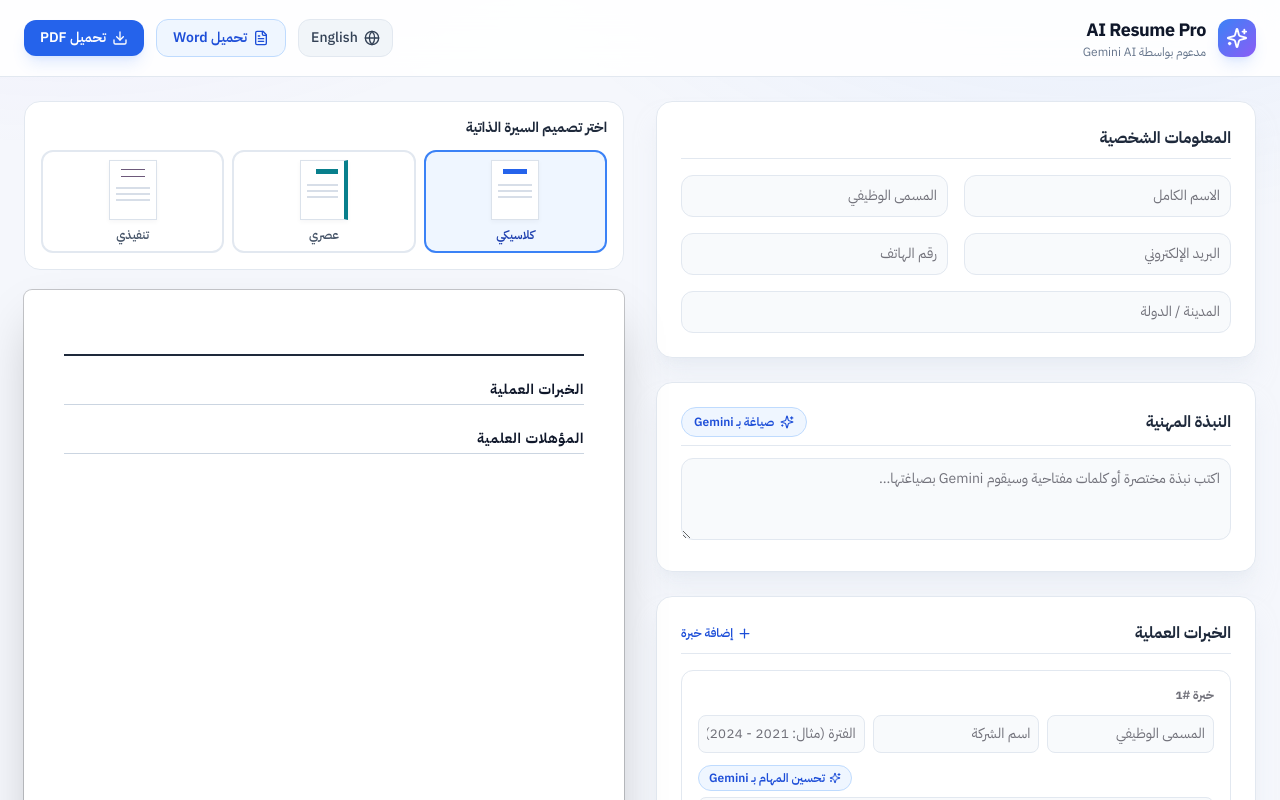
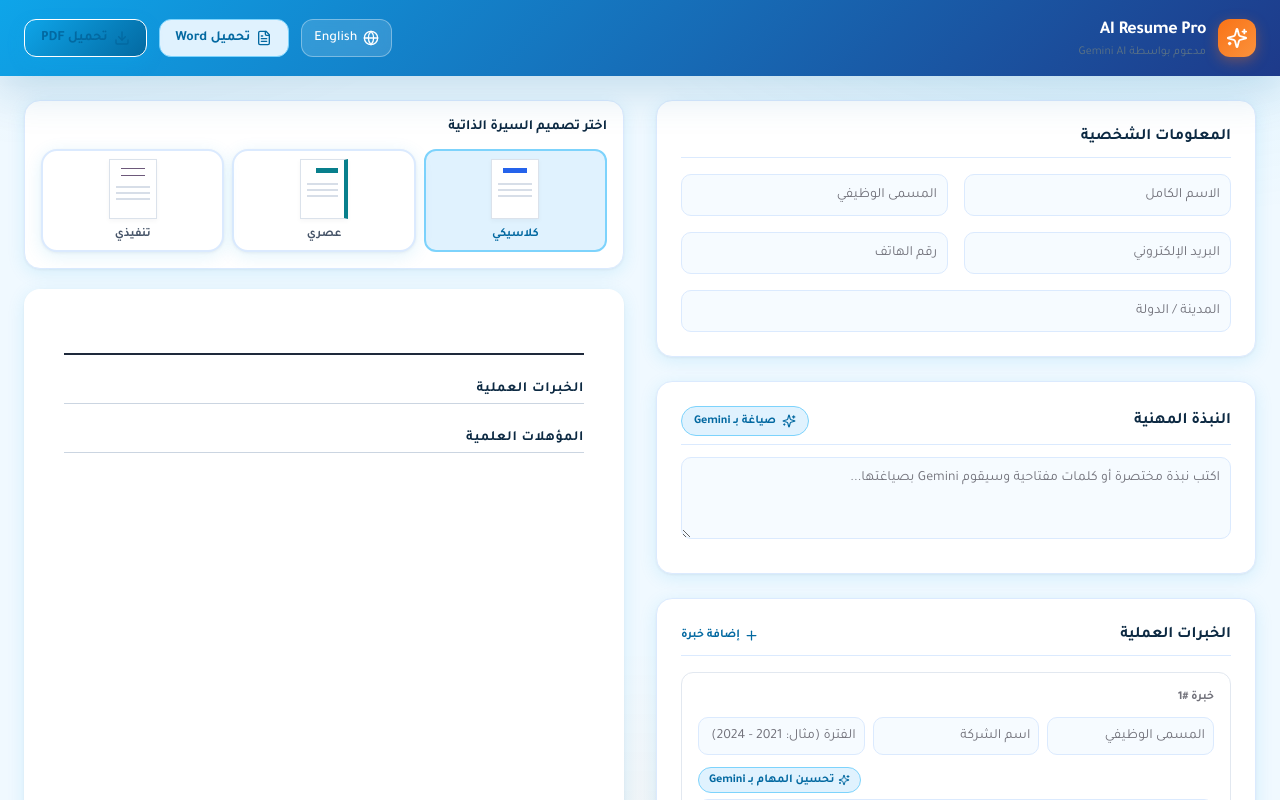
Before and after one commit to mrahmed22296-gif/ai-resume-builder, a Next.js app: page / in a window 1280 px wide. Shown: the top 800 px of the page. Built offline with nearby package versions, Linux system fonts and the light colour scheme.

Commit message:
Restyle with end-of-service calculator theme (Tajawal font, sky + orange palette)
Added Google Fonts import for Tajawal and defined CSS variables for the end-of-service calculator theme.

```diff
--- a/app/globals.css
+++ b/app/globals.css
@@ -1,3 +1,4 @@
+@import url('https://fonts.googleapis.com/css2?family=Tajawal:wght@400;500;700;900&display=swap');
 @tailwind base;
 @tailwind components;
 @tailwind utilities;
@@ -82,3 +83,123 @@ body::before {
 .site-contact-links { display: flex; justify-content: center; align-items: center; flex-wrap: wrap; gap: 8px 20px; }
 .site-contact-links a { color: #2563eb; text-decoration: underline; text-underline-offset: 3px; overflow-wrap: anywhere; }
 @media print { .site-contact-footer { display: none !important; } }
+
+
+/* ===== End-of-service calculator theme (Tajawal, sky + orange) ===== */
+:root {
+  --eos-primary: #0ea5e9;
+  --eos-primary-dark: #0369a1;
+  --eos-primary-light: #e0f2fe;
+  --eos-accent: #f97316;
+  --eos-accent-soft: #ffedd5;
+  --eos-ink: #0c2942;
+  --eos-ink-muted: #5b7285;
+  --eos-border: #dbeafe;
+  --eos-border-strong: #7dd3fc;
+  --eos-surface-2: #f6fbff;
+  --eos-shadow: 0 4px 18px rgba(14, 165, 233, 0.12), 0 1px 3px rgba(12, 41, 66, 0.06);
+  --eos-shadow-lg: 0 16px 44px rgba(3, 105, 161, 0.18);
+}
+
+/* Typography: Tajawal everywhere, like the calculator */
+body {
+  font-family: 'Tajawal', var(--font-inter), ui-sans-serif, system-ui, -apple-system, "Segoe UI", sans-serif;
+}
+body.antialiased { background-color: #f0f9ff; }
+html[dir="rtl"] body {
+  font-family: 'Tajawal', ui-sans-serif, system-ui, sans-serif;
+}
+
+/* Ambient background in calculator sky tones */
+body::before {
+  background:
+    radial-gradient(58rem 32rem at 88% -12%, rgba(14, 165, 233, 0.10), transparent 62%),
+    radial-gradient(50rem 28rem at 4% -16%, rgba(3, 105, 161, 0.08), transparent 62%),
+    radial-gradient(46rem 26rem at 50% 112%, rgba(249, 115, 22, 0.05), transparent 60%);
+}
+
+::selection { background: rgba(14, 165, 233, 0.22); color: #0c2942; }
+
+/* Header: calculator gradient band */
+.resume-app-header {
+  background: linear-gradient(135deg, #0ea5e9, #1e3a8a) !important;
+  border-bottom: none !important;
+  box-shadow: var(--eos-shadow-lg);
+}
+.resume-app-header .text-3xl, .resume-app-header .font-bold { color: #ffffff !important; }
+.resume-app-header .font-normal, .resume-app-header .text-slate-600, .resume-app-header p { color: rgba(224, 242, 254, 0.85) !important; }
+.resume-app-header .from-blue-500.to-violet-500 {
+  background-image: linear-gradient(135deg, #f97316, #fb923c) !important;
+  box-shadow: 0 4px 14px rgba(249, 115, 22, 0.35) !important;
+}
+.resume-app-header button {
+  background: rgba(255, 255, 255, 0.14) !important;
+  border: 1px solid rgba(255, 255, 255, 0.35) !important;
+  color: #ffffff !important;
+  box-shadow: none !important;
+  backdrop-filter: blur(6px);
+}
+.resume-app-header button:hover { background: rgba(255, 255, 255, 0.26) !important; }
+.resume-app-header button.bg-blue-600 {
+  background: #ffffff !important;
+  color: #0369a1 !important;
+  border-color: #ffffff !important;
+}
+
+/* Cards: calculator surfaces */
+.resume-editor > div, .resume-template-picker, .resume-main .bg-white {
+  border-color: var(--eos-border) !important;
+  border-radius: 16px !important;
+  box-shadow: var(--eos-shadow) !important;
+}
+
+/* Section titles */
+.resume-editor .font-bold.text-base, .resume-template-picker .font-bold { color: var(--eos-ink) !important; }
+.resume-editor .border-b { border-color: var(--eos-border) !important; }
+
+/* Primary buttons */
+.resume-builder button.bg-blue-600 {
+  background: linear-gradient(135deg, #0ea5e9, #0369a1) !important;
+  box-shadow: 0 6px 16px rgba(14, 165, 233, 0.30) !important;
+  border-radius: 12px !important;
+}
+.resume-builder button.bg-blue-600:hover { filter: brightness(1.07); transform: translateY(-1px); }
+
+/* Secondary (sky-soft) buttons and chips */
+.resume-builder .bg-blue-50 {
+  background-color: var(--eos-primary-light) !important;
+  border-color: var(--eos-border-strong) !important;
+  color: #0369a1 !important;
+}
+.resume-builder .bg-blue-50:hover { background-color: #bae6fd !important; }
+.resume-builder .text-blue-600, .resume-builder .text-blue-700 { color: #0369a1 !important; }
+.resume-builder .hover\:text-blue-800:hover { color: #0c4a6e !important; }
+
+/* Inputs */
+.resume-builder input, .resume-builder textarea, .resume-builder select {
+  background-color: var(--eos-surface-2) !important;
+  border-color: var(--eos-border) !important;
+  border-radius: 10px !important;
+  color: var(--eos-ink) !important;
+}
+.resume-builder input:focus, .resume-builder textarea:focus, .resume-builder select:focus {
+  --tw-ring-color: rgba(14, 165, 233, 0.35) !important;
+  border-color: var(--eos-primary) !important;
+}
+
+/* Template picker hover */
+.resume-template-picker button { transition: transform 0.18s ease, box-shadow 0.18s ease; }
+.resume-template-picker button:hover { transform: translateY(-2px); box-shadow: var(--eos-shadow-lg); }
+
+/* Labels and muted text in calculator ink */
+.resume-builder .text-slate-500 { color: var(--eos-ink-muted) !important; }
+.resume-builder .text-slate-800, .resume-builder .text-slate-900 { color: var(--eos-ink); }
+
+/* Footer in theme */
+.site-contact-footer {
+  background: linear-gradient(180deg, #f0f9ff, #e0f2fe);
+  border-top: 1px solid var(--eos-border-strong);
+  color: var(--eos-ink-muted);
+}
+.site-contact-credit { color: var(--eos-ink); }
+.site-contact-links a { color: var(--eos-primary-dark); }
```
